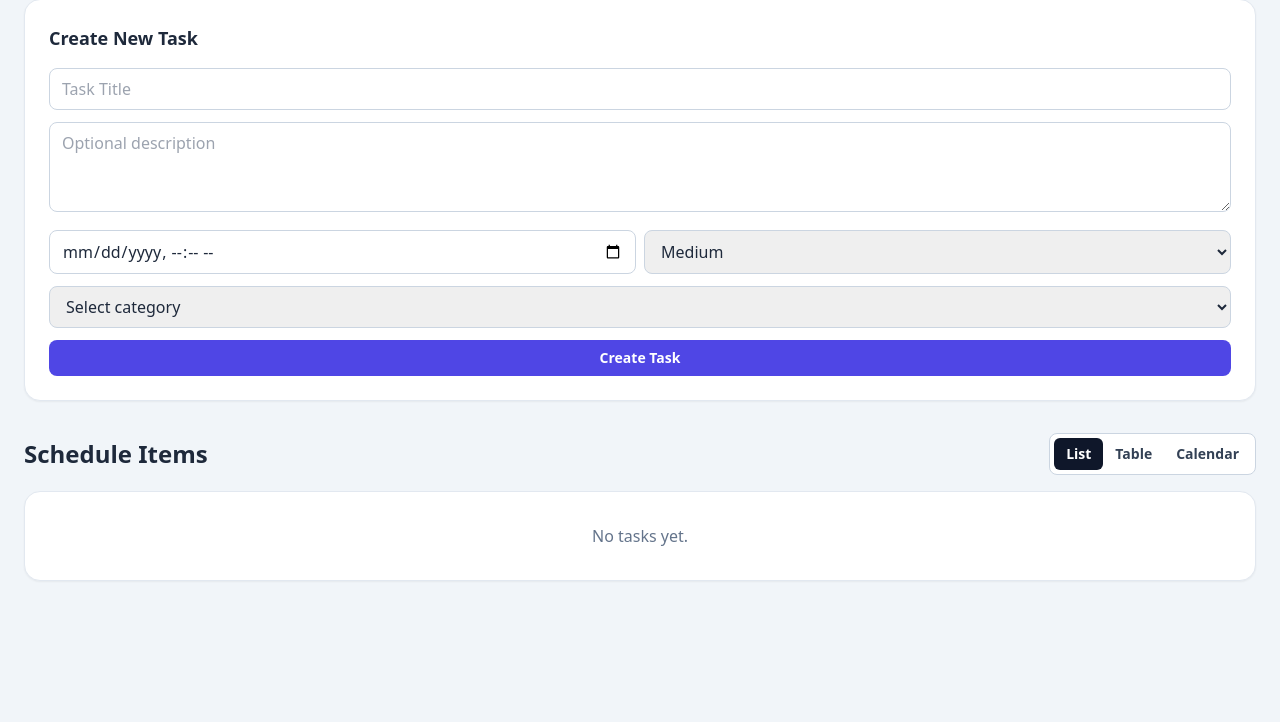
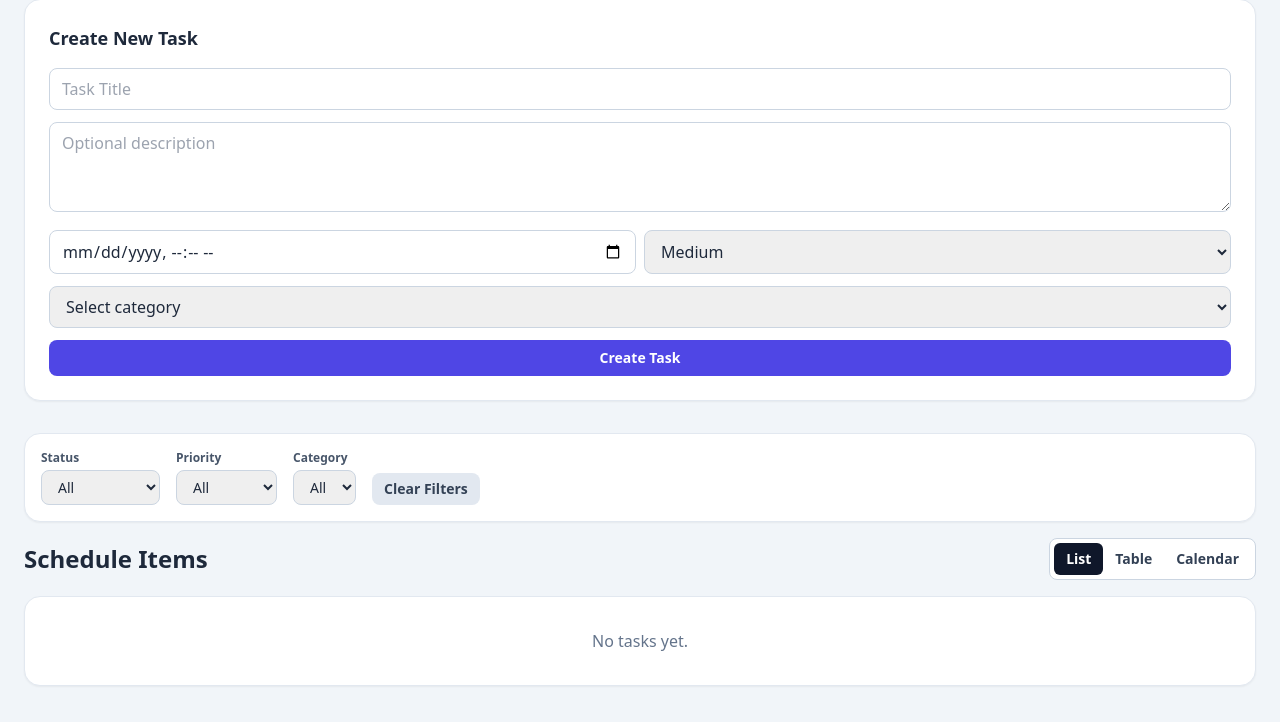
Before and after one commit to daniel-dunning/student-planner, a FastAPI app: template templates/index.html in a window 1280 px wide. Shown: the part 78-800 px from the top of the page. Run offline with FastAPI, Linux system fonts and the light colour scheme; the template is opened without the code that fills it, so the values that code supplies are empty; some libraries are stand-ins or nearby versions.

Commit message:
added basic filtering of tasks

```diff
--- a/main.py
+++ b/main.py
@@ -1,5 +1,6 @@
 from fastapi import FastAPI, Depends, HTTPException, Request, Form, Response
 from fastapi.responses import HTMLResponse, RedirectResponse
+from typing import Optional
 from fastapi.templating import Jinja2Templates
 from sqlalchemy.orm import Session
 from datetime import datetime
@@ -84,18 +85,42 @@ def execute_password_reset(
 # --- TASK & USER MANAGEMENT ---
 
 @app.get("/dashboard", response_class=HTMLResponse)
-def dashboard(request: Request, user: models.User = Depends(get_session_user), db: Session = Depends(database.get_db)):
+def dashboard(
+    request: Request,
+    is_completed: Optional[str] = None,
+    priority: Optional[str] = None,
+    category: Optional[str] = None,
+    user_id: Optional[int] = None,
+    user: models.User = Depends(get_session_user),
+    db: Session = Depends(database.get_db)
+):
     if not user: return RedirectResponse(url="/", status_code=303)
+
+    query = db.query(models.Task)
 
     # RBAC Task Filtering
     if user.role == "admin":
-        tasks = db.query(models.Task).order_by(models.Task.due_datetime.asc()).all()
+        if user_id:
+            query = query.filter(models.Task.owner_id == user_id)
         all_users = db.query(models.User).order_by(models.User.username.asc()).all()
         students = [u for u in all_users if u.role == "student"]
     else:
-        tasks = db.query(models.Task).filter(models.Task.owner_id == user.id).order_by(models.Task.due_datetime.asc()).all()
+        query = query.filter(models.Task.owner_id == user.id)
         all_users = []
         students = []
+
+    if is_completed == "true":
+        query = query.filter(models.Task.is_completed == True)
+    elif is_completed == "false":
+        query = query.filter(models.Task.is_completed == False)
+
+    if priority and priority != "all":
+        query = query.filter(models.Task.priority == priority)
+
+    if category and category != "all":
+        query = query.filter(models.Task.category == category)
+
+    tasks = query.order_by(models.Task.due_datetime.asc()).all()
 
     flash = request.cookies.get("flash")
     response = templates.TemplateResponse("index.html", {
@@ -354,6 +379,11 @@ def force_password_change(
 
 @app.get("/api/calendar-events")
 def get_calendar_events(
+    request: Request,
+    is_completed: Optional[str] = None,
+    priority: Optional[str] = None,
+    category: Optional[str] = None,
+    user_id: Optional[int] = None,
     user: models.User = Depends(get_session_user),
     db: Session = Depends(database.get_db)
 ):
@@ -361,8 +391,22 @@ def get_calendar_events(
         raise HTTPException(status_code=401)
 
     query = db.query(models.Task)
-    if user.role != "admin":
+    if user.role == "admin":
+        if user_id:
+            query = query.filter(models.Task.owner_id == user_id)
+    else:
         query = query.filter(models.Task.owner_id == user.id)
+
+    if is_completed == "true":
+        query = query.filter(models.Task.is_completed == True)
+    elif is_completed == "false":
+        query = query.filter(models.Task.is_completed == False)
+
+    if priority and priority != "all":
+        query = query.filter(models.Task.priority == priority)
+
+    if category and category != "all":
+        query = query.filter(models.Task.category == category)
 
     tasks = query.all()
     events = []
--- a/templates/index.html
+++ b/templates/index.html
@@ -197,6 +197,53 @@
             </div>
         </section>
         {% endif %}
+
+        <section class="mb-4">
+            <div class="rounded-2xl border border-slate-200 bg-white p-4 shadow-sm">
+                <form action="/dashboard" method="get" class="flex flex-wrap items-end gap-4 text-sm" id="filter-form">
+                    <div>
+                        <label class="block text-xs font-semibold text-slate-600 mb-1">Status</label>
+                        <select name="is_completed" class="rounded-lg border border-slate-300 px-3 py-1.5 focus:border-blue-500 focus:outline-none focus:ring-1 focus:ring-blue-500" onchange="this.form.submit()">
+                            <option value="all" {% if request.query_params.get('is_completed') == 'all' %}selected{% endif %}>All</option>
+                            <option value="false" {% if request.query_params.get('is_completed') == 'false' %}selected{% endif %}>Pending</option>
+                            <option value="true" {% if request.query_params.get('is_completed') == 'true' %}selected{% endif %}>Completed</option>
+                        </select>
+                    </div>
+                    <div>
+                        <label class="block text-xs font-semibold text-slate-600 mb-1">Priority</label>
+                        <select name="priority" class="rounded-lg border border-slate-300 px-3 py-1.5 focus:border-blue-500 focus:outline-none focus:ring-1 focus:ring-blue-500" onchange="this.form.submit()">
+                            <option value="all">All</option>
+                            <option value="High" {% if request.query_params.get('priority') == 'High' %}selected{% endif %}>High</option>
+                            <option value="Medium" {% if request.query_params.get('priority') == 'Medium' %}selected{% endif %}>Medium</option>
+                            <option value="Low" {% if request.query_params.get('priority') == 'Low' %}selected{% endif %}>Low</option>
+                        </select>
+                    </div>
+                    <div>
+                        <label class="block text-xs font-semibold text-slate-600 mb-1">Category</label>
+                        <select name="category" class="rounded-lg border border-slate-300 px-3 py-1.5 focus:border-blue-500 focus:outline-none focus:ring-1 focus:ring-blue-500" onchange="this.form.submit()">
+                            <option value="all">All</option>
+                            {% for c in categories %}
+                            <option value="{{ c }}" {% if request.query_params.get('category') == c %}selected{% endif %}>{{ c }}</option>
+                            {% endfor %}
+                        </select>
+                    </div>
+                    {% if user.role == 'admin' %}
+                    <div>
+                        <label class="block text-xs font-semibold text-slate-600 mb-1">Student</label>
+                        <select name="user_id" class="rounded-lg border border-slate-300 px-3 py-1.5 focus:border-blue-500 focus:outline-none focus:ring-1 focus:ring-blue-500" onchange="this.form.submit()">
+                            <option value="">All</option>
+                            {% for s in students %}
+                            <option value="{{ s.id }}" {% if request.query_params.get('user_id')|string == s.id|string %}selected{% endif %}>{{ s.username }}</option>
+                            {% endfor %}
+                        </select>
+                    </div>
+                    {% endif %}
+                    <div>
+                        <a href="/dashboard" class="rounded-lg bg-slate-200 px-3 py-1.5 font-semibold text-slate-700 hover:bg-slate-300 transition inline-block">Clear Filters</a>
+                    </div>
+                </form>
+            </div>
+        </section>
 
         <section>
             <div class="mb-4 flex flex-wrap items-center justify-between gap-3">
@@ -455,6 +502,8 @@
             list.classList.remove('hidden');
             listButton.className = 'rounded-md bg-slate-900 px-3 py-1.5 font-semibold text-white';
         }
+
+        localStorage.setItem('preferredView', view);
     }
 
     function initCalendar() {
@@ -466,12 +515,17 @@
                 center: 'title',
                 right: 'dayGridMonth,timeGridWeek,timeGridDay'
             },
-            events: '/api/calendar-events',
+            events: '/api/calendar-events' + window.location.search,
             eventClick: function (info) {
                 alert('Task: ' + info.event.title + '\nStatus: ' + info.event.extendedProps.status);
             }
         });
     }
+
+    document.addEventListener('DOMContentLoaded', () => {
+        const preferredView = localStorage.getItem('preferredView') || 'list';
+        toggleView(preferredView);
+    });
 </script>
 <script>
     function toggleEditForm(id) {
```
